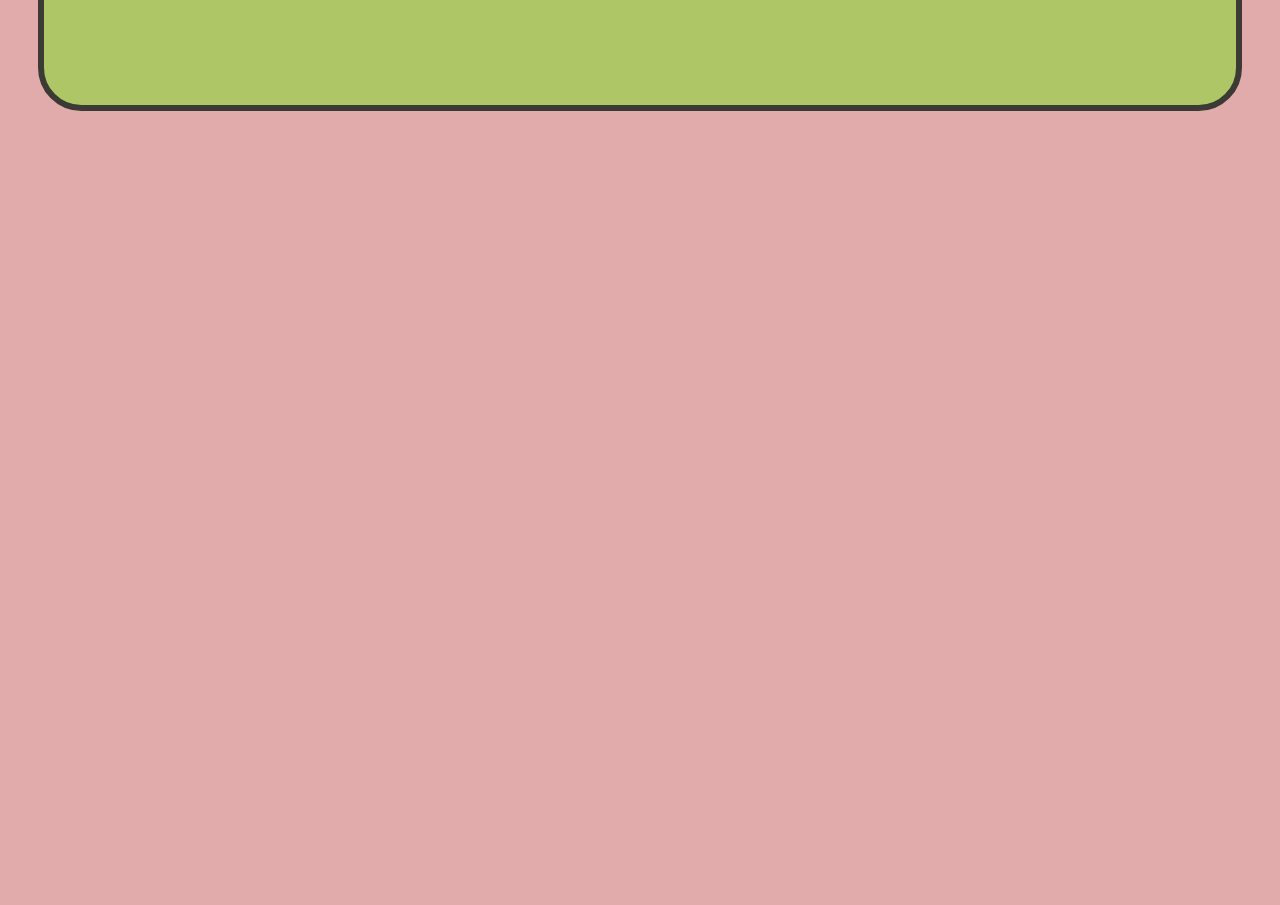
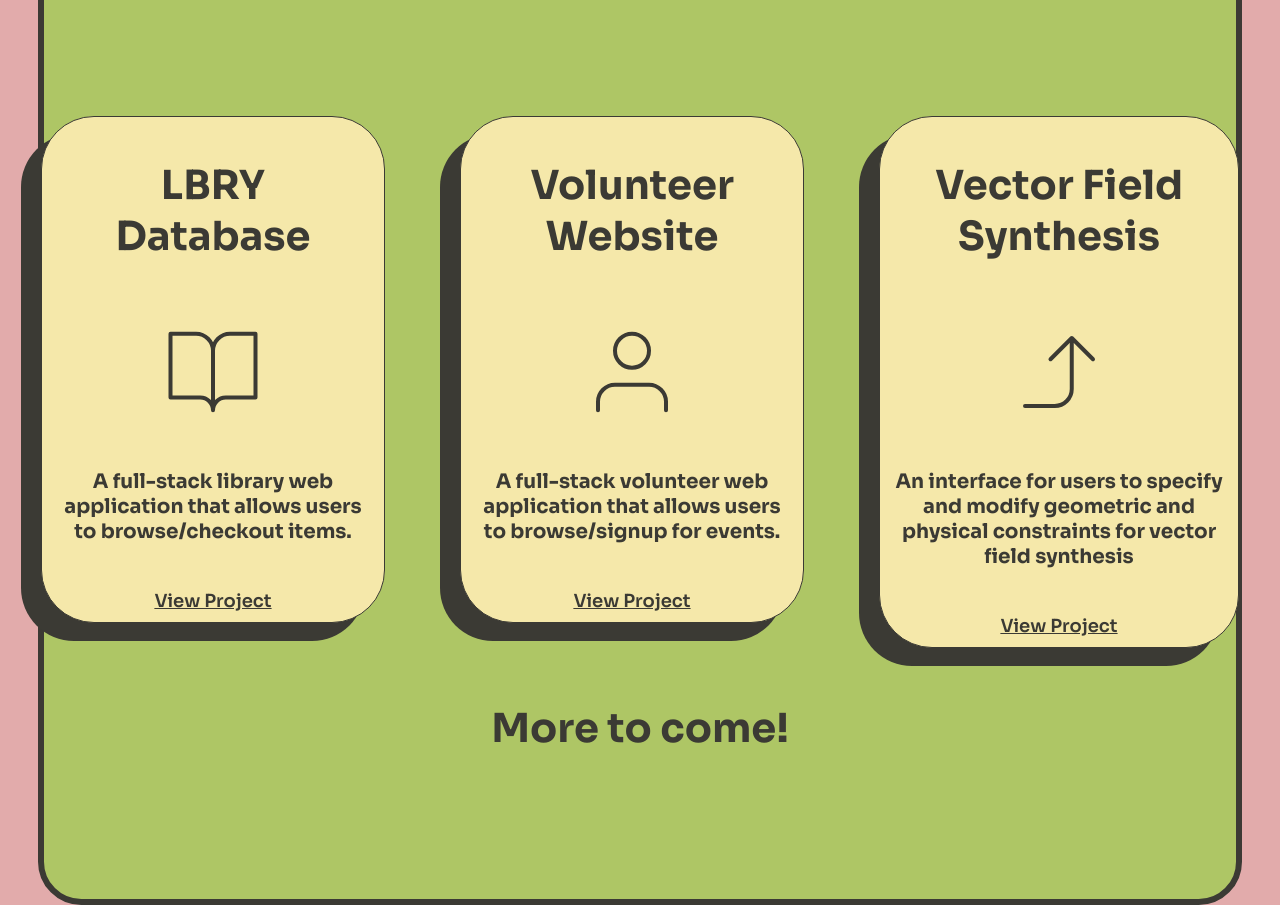
Before and after one commit to alexamelen/alexamelen2026, a React (Vite) app in the folder client/: page / in a window 1280 px wide. Shown: the part 1841-2746 px from the top of the page. Before the commit the page ends 1952 px from the top, so only its background shows below. Built offline with nearby package versions, Linux system fonts and the light colour scheme; a web font is replaced by a local one.

Commit message:
projects initialized

```diff
--- a/client/src/components/About/About.css
+++ b/client/src/components/About/About.css
@@ -1,3 +1,10 @@
+.about-section{
+    display: flex;
+    height: 100vh;
+    padding: 28.271px 37.695px;
+    flex-direction: column;
+    align-self: stretch;
+}
 .abt-wrapper{
     display: flex;
     padding: 57px 16.963px;
--- a/client/src/components/About/About.jsx
+++ b/client/src/components/About/About.jsx
@@ -4,8 +4,7 @@ import { Me2 } from '../..';
 
 const About = () => {
   return (
-    <section id='about'>
-      <header>
+    <section id='about' className='about-section'>
         <div className='abt-wrapper'>
           <div className='about-title'>
             <h1 className='abt-me-title'>About Me</h1>
@@ -18,7 +17,6 @@ const About = () => {
             <img src={Me2} alt="Photo of Alex Melendez #2" />
           </div>
         </div>
-      </header>
     </section>
   )
 }
--- a/client/src/components/Projects/Projects.css
+++ b/client/src/components/Projects/Projects.css
@@ -0,0 +1,161 @@
+.projects-section{
+    display: flex;
+    height: 100vh;
+    padding: 28.271px 37.695px;
+    flex-direction: column;
+    align-self: stretch;
+}
+
+.projects-wrapper{
+    display: flex;
+    padding: 57px 16.963px;
+    flex-direction: column;
+    align-items: center;
+    gap: 3px;
+    flex: 1 0 0;
+    align-self: stretch;
+    border-radius: 43.35px;
+    border: 6.597px solid var(--detail-color);
+    background: var(--accent-color);
+}
+
+.projects-title{
+    display: flex;
+    max-width: 462px;
+    justify-content: center;
+    align-items: center;
+    gap: 10px;
+}
+
+.prj-title{
+    max-width: 462px;
+    color: var(--detail-color);
+    text-align: center;
+    font-family: Sora;
+    font-size: 73.692px;
+    font-style: normal;
+    font-weight: 800;
+    line-height: normal;
+}
+
+.proj-hero{
+    display: flex;
+    flex:1;
+    max-width: 1350px;
+    padding: 48px 63px;
+    flex-direction: column;
+    align-items: center;
+    gap: 15px;
+}
+
+.proj-content{
+    display: flex;
+    max-width: 1330px;
+    justify-content: center;
+    align-items: flex-start;
+    gap: 75px;
+    flex-shrink: 0;
+}
+
+.db-proj,
+.volunteer-proj,
+.bez-proj{
+    display: flex;
+    max-width: 394px;
+    padding: 10px;
+    flex-direction: column;
+    justify-content: center;
+    align-items: center;
+    gap: 26px;
+    flex-shrink: 0;
+    border-radius: 53px;
+    border: 1px solid var(--detail-color);
+    background: var(--sub-color);
+    box-shadow: -20px 18px 0 0 var(--detail-color);
+}
+
+.db-title,
+.volunteer-title{
+    max-width: 246px;
+    flex-shrink: 0;
+    color: var(--detail-color);
+    text-align: center;
+    font-family: Sora;
+    font-size: 40px;
+    font-style: normal;
+    font-weight: 700;
+    line-height: normal;
+}
+
+.bez-title{
+    max-width: 314px;
+    flex-shrink: 0;
+    color: var(--detail-color);
+    text-align: center;
+    font-family: Sora;
+    font-size: 40px;
+    font-style: normal;
+    font-weight: 700;
+    line-height: normal;
+}
+
+.proj-icon{
+    max-width: 102px;
+    flex-shrink: 0;
+}
+
+.project-description{
+    max-width: 322px;
+    color: var(--detail-color);
+    text-align: center;
+    font-family: Sora;
+    font-size: 20px;
+    font-style: normal;
+    font-weight: 700;
+    line-height: normal;
+}
+
+.bez-proj-description{
+    max-width: 338px;
+    color: var(--detail-color);
+    text-align: center;
+    font-family: Sora;
+    font-size: 20px;
+    font-style: normal;
+    font-weight: 700;
+    line-height: normal;
+}
+
+.view-proj-link{
+    max-width: 217px;
+flex-shrink: 0;
+color: var(--detail-color);
+text-align: center;
+font-family: Sora;
+font-size: 18px;
+font-style: normal;
+font-weight: 600;
+line-height: normal;
+}
+
+.stay-tuned{
+    display: flex;
+max-width: 462px;
+padding: 0 37px;
+justify-content: center;
+align-items: flex-start;
+gap: 10px;
+flex-shrink: 0;
+}
+
+.more-to-come{
+    max-width: 462px;
+flex-shrink: 0;
+color: var(--detail-color);
+text-align: center;
+font-family: Sora;
+font-size: 40px;
+font-style: normal;
+font-weight: 700;
+line-height: normal;
+}
--- a/client/src/components/Projects/Projects.jsx
+++ b/client/src/components/Projects/Projects.jsx
@@ -1,10 +1,47 @@
 import React from 'react'
 import "./Projects.css";
+import {Book, User, CornerArrow} from '../..'
 
 const Projects = () => {
   return (
-    <section id='projects'>
-    <div>Projects</div>
+    <section id='projects' className='projects-section'>
+      <div className='projects-wrapper'>
+          <div className='projects-title'>
+            <h1 className='prj-title'>Projects</h1>
+          </div>
+          <div className='proj-hero'>
+            <div className='proj-content'>
+              <div className='db-proj'>
+                <h2 className='db-title'>LBRY Database</h2>
+                <img src={Book} alt="open book" className='proj-icon'/>
+                <p className='project-description'>
+                A full-stack library web application that allows users to browse/checkout items.
+                </p>
+                <a href="/" className='view-proj-link'>View Project</a>
+              </div>
+              <div className='volunteer-proj'>
+                <h2 className='volunteer-title'>Volunteer Website</h2>
+                <img src={User} alt="user icon" className='proj-icon' />
+                <p className='project-description'>
+                A full-stack volunteer web application that allows users to browse/signup for events.
+                </p>
+                <a href="/" className='view-proj-link'>View Project</a>
+              </div>
+              <div className='bez-proj'>
+                <h2 className='bez-title'>Vector Field Synthesis</h2>
+                <img src={CornerArrow} alt="arrow"  className='proj-icon'/>
+                <p className='bez-proj-description'>
+                An interface for users to specify and modify  geometric and physical constraints for vector field synthesis
+                </p>
+                <a href="/" className='view-proj-link'>View Project</a>
+              </div>
+            </div>
+            <div className='stay-tuned'>
+              <p className='more-to-come'>More to come!</p>
+            </div>
+          </div>
+
+        </ div>
     </section>
   )
 }
--- a/client/src/index.css
+++ b/client/src/index.css
@@ -5,3 +5,7 @@
     --primary-color: #E2ABAB;
 
 }
+
+html {
+    scroll-behavior: smooth;
+  }
```
